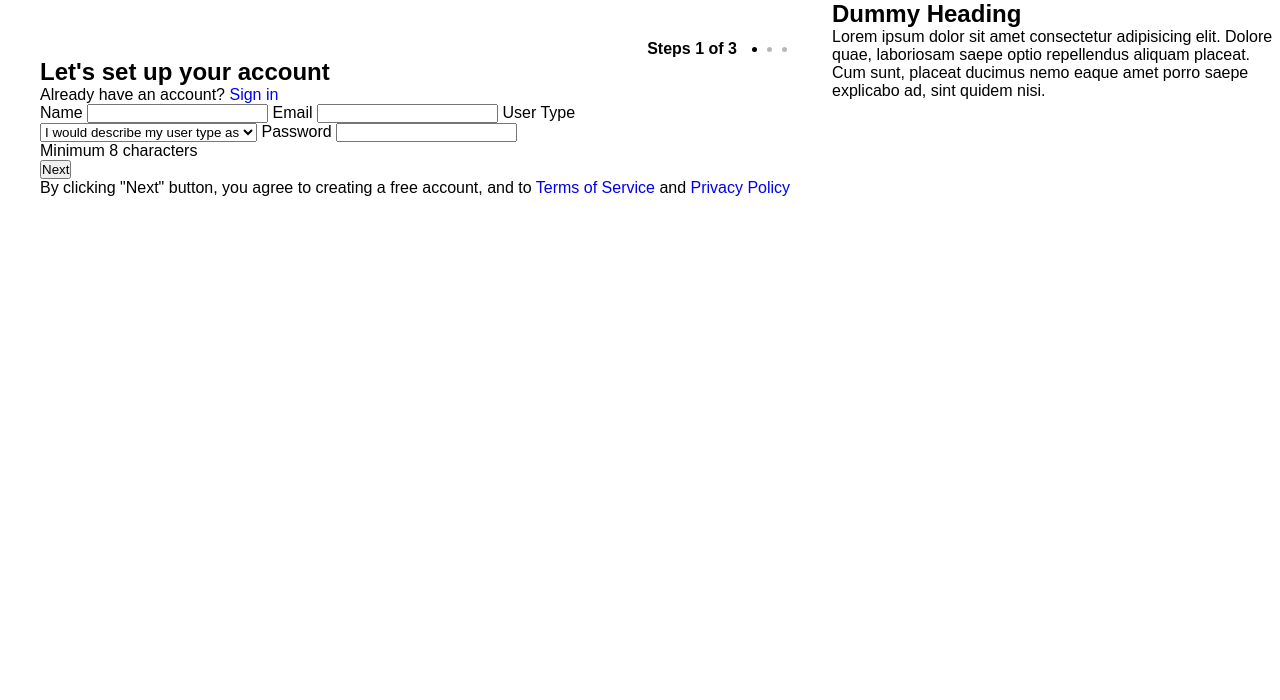
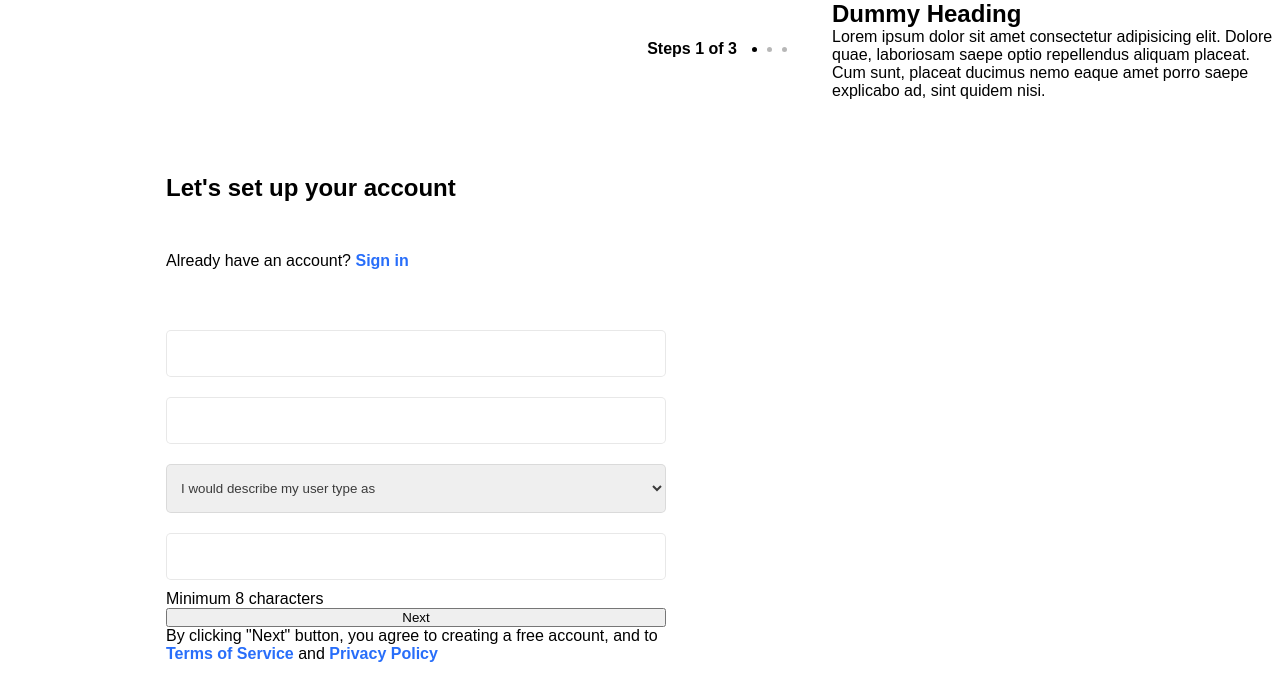
Before and after one commit to moinkhanif/simple-account-signup, a plain HTML site: page index.html in a window 1280 px wide. Drawn offline with Linux system fonts and the light colour scheme.

Commit message:
Style input tags inside form

```diff
--- a/css/styles.scss
+++ b/css/styles.scss
@@ -14,6 +14,12 @@ $steps-size: 5px;
 main {
   display: flex;
   font-family: Arial, Helvetica, sans-serif;
+  min-height: 100vh;
+
+  a {
+    color: #286efa;
+    font-weight: bold;
+  }
 
   .main-content {
     width: 65%;
@@ -44,6 +50,40 @@ main {
         }
       }
     }
+
+    .form-section {
+      height: 100%;
+      display: flex;
+      justify-content: center;
+      align-items: center;
+
+      .form-label {
+        display: none;
+      }
+
+      #sign-up-form {
+        max-width: 500px;
+        display: flex;
+        flex-direction: column;
+
+        input,
+        select {
+          margin: 10px 0;
+          padding: 15px 10px;
+          border: 1px solid rgba(0, 0, 0, 0.089);
+          border-radius: 5px;
+        }
+
+        select {
+          cursor: pointer;
+          color: rgba(0, 0, 0, 0.753);
+        }
+
+        .already-signed-up {
+          padding: 50px 0;
+        }
+      }
+    }
   }
 
   .sidebar-content {
--- a/index.html
+++ b/index.html
@@ -21,7 +21,7 @@
         <section class="form-section">
           <form id="sign-up-form" action="/">
             <h1>Let's set up your account</h1>
-            <p>Already have an account? <a href="#">Sign in</a></p>
+            <p class="already-signed-up">Already have an account? <a href="#">Sign in</a></p>
             <label for="name" class="form-label">Name</label>
             <input type="text" id="name" name="name" required />
             <label for="email" class="form-label">Email</label>
```
Also changed, not shown: css/styles.css, 1 other file.
